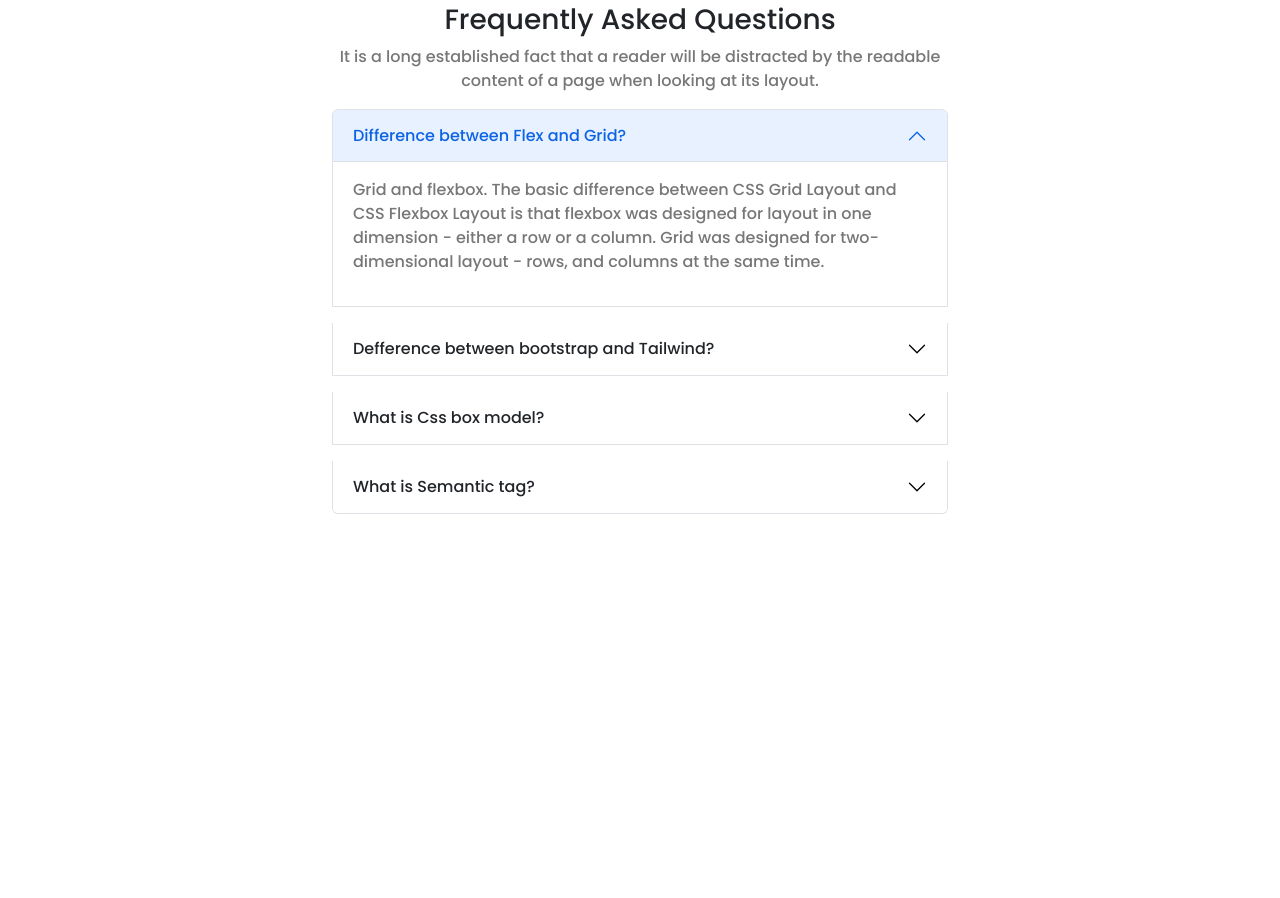
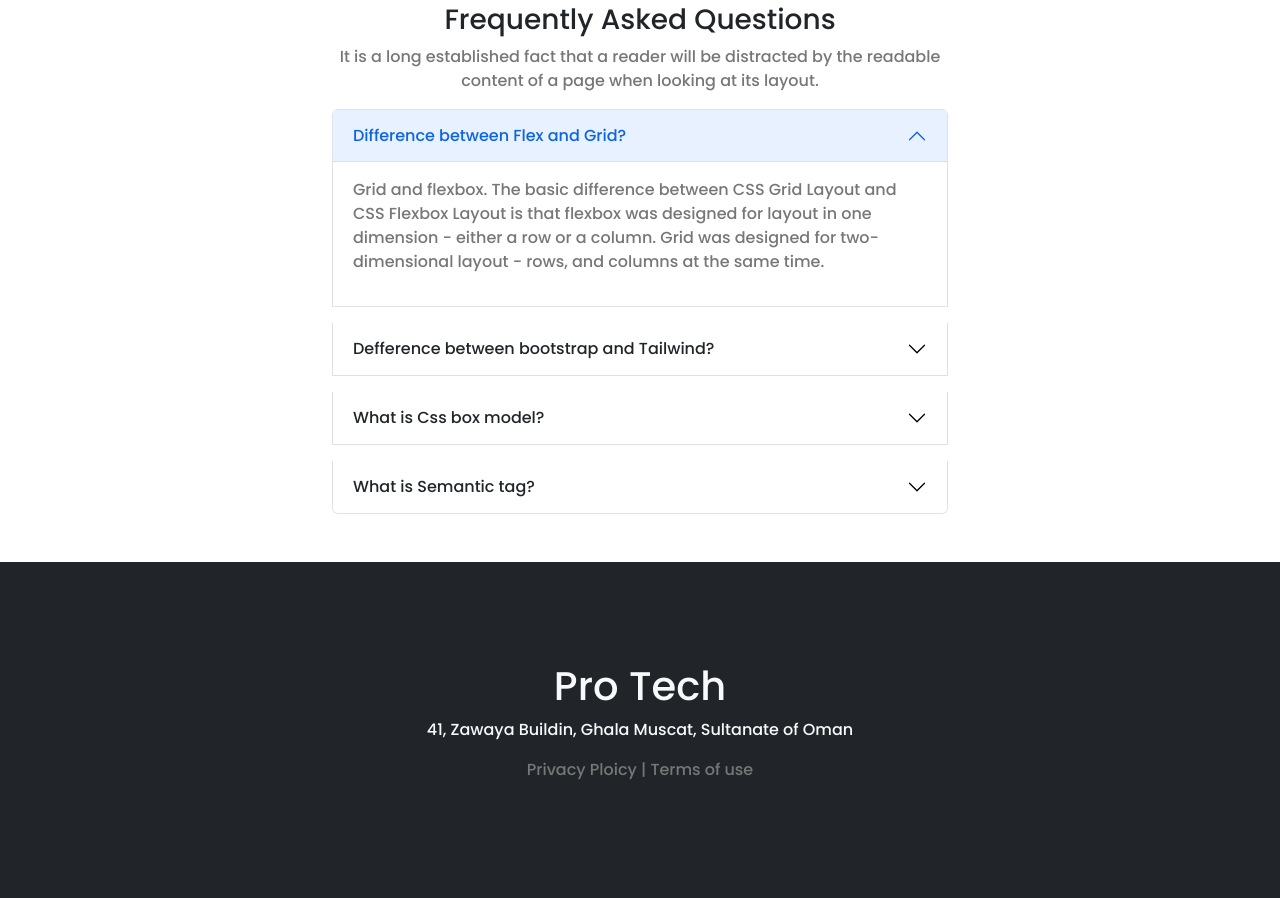
Before and after one commit to mdpiasuddin/pro-tech, a plain HTML site: page index.html in a window 1280 px wide. Shown: the part 2115-3013 px from the top of the page. Before the commit the page ends 2677 px from the top, so only its background shows below. Drawn offline with nearby package versions, Linux system fonts and the light colour scheme.

Commit message:
footer-first

```diff
--- a/css/style.css
+++ b/css/style.css
@@ -44,3 +44,6 @@ p {
 .padding {
   padding: 80px 50px;
 }
+.footer-text {
+  padding: 100px 20px;
+}
--- a/index.html
+++ b/index.html
@@ -8,9 +8,12 @@
     <link rel="preconnect" href="https://fonts.googleapis.com" />
     <link rel="preconnect" href="https://fonts.gstatic.com" crossorigin />
     <link
+
       href="https://fonts.googleapis.com/css2?family=Poppins:wght@500&display=swap"
       rel="stylesheet"
     />
+    <!-- font awsome kit  -->
+    <script src="https://kit.fontawesome.com/70dd31f36b.js" crossorigin="anonymous"></script>
     <!-- bootstrap css link -->
     <link
       href="https://cdn.jsdelivr.net/npm/bootstrap@5.2.0/dist/css/bootstrap.min.css"
@@ -486,6 +489,18 @@
     </main>
     <!-- main part end   -->
 
+    <!-- fotter part start  -->
+    <footer id="fotter-part " >
+    <footer id="fotter-part " class="bg-dark ">
+      <div class="footer-text container text-center">
+        <h2 class="fs-1 text-light">Pro Tech</h2>
+        <address class="text-light fs-6">
+          41, Zawaya Buildin, Ghala Muscat, Sultanate of Oman
+        </address>
+       <p>Privacy Ploicy | Terms of use</p>
+      </div>
+    </footer>
+    <!-- footer part end  -->
     <!-- bootstrap script link  -->
     <script
       src="https://cdn.jsdelivr.net/npm/bootstrap@5.2.0/dist/js/bootstrap.bundle.min.js"
```
